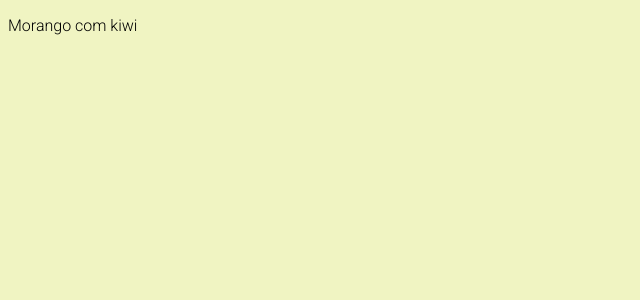
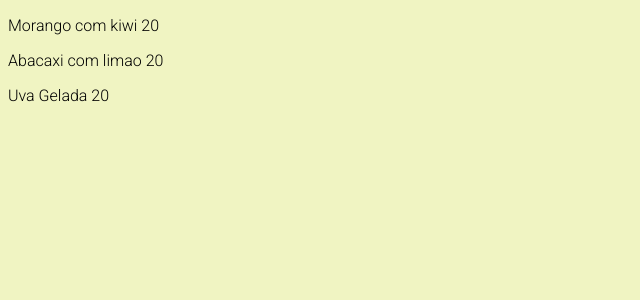
Before and after one commit to netosilveira/shrlk, a Vue app: page / in a window 1280 px wide. Shown: the top 300 px of the page, without its empty margins (0-640 px from the left). Built offline with nearby package versions, Linux system fonts and the light colour scheme.

Commit message:
using v-for

```diff
--- a/src/App.vue
+++ b/src/App.vue
@@ -1,6 +1,6 @@
 <template>
 <div class="app">
-  <p>{{ juices[0].name}}</p>
+  <p v-for="juice in juices" :key="juice.id">{{ juice.name }}  {{ juice.price }}</p>
   </div>
 </template>
 
@@ -15,7 +15,7 @@ export default defineComponent({
     const juices = ref<Juice[]>([
       { name: 'Morango com kiwi', flavors: ['morango', 'kiwi', 'limao'], price: 20, id: 1 },
       { name: 'Abacaxi com limao', flavors: ['abacaxi', 'limao', 'ice'], price: 20, id: 2 },
-      { name: 'Uva ice', flavors: ['uva', 'cereja', 'ice'], price: 20, id: 3 }
+      { name: 'Uva Gelada', flavors: ['uva', 'cereja', 'ice'], price: 20, id: 3 }
     ])
 
     return { juices }
```
